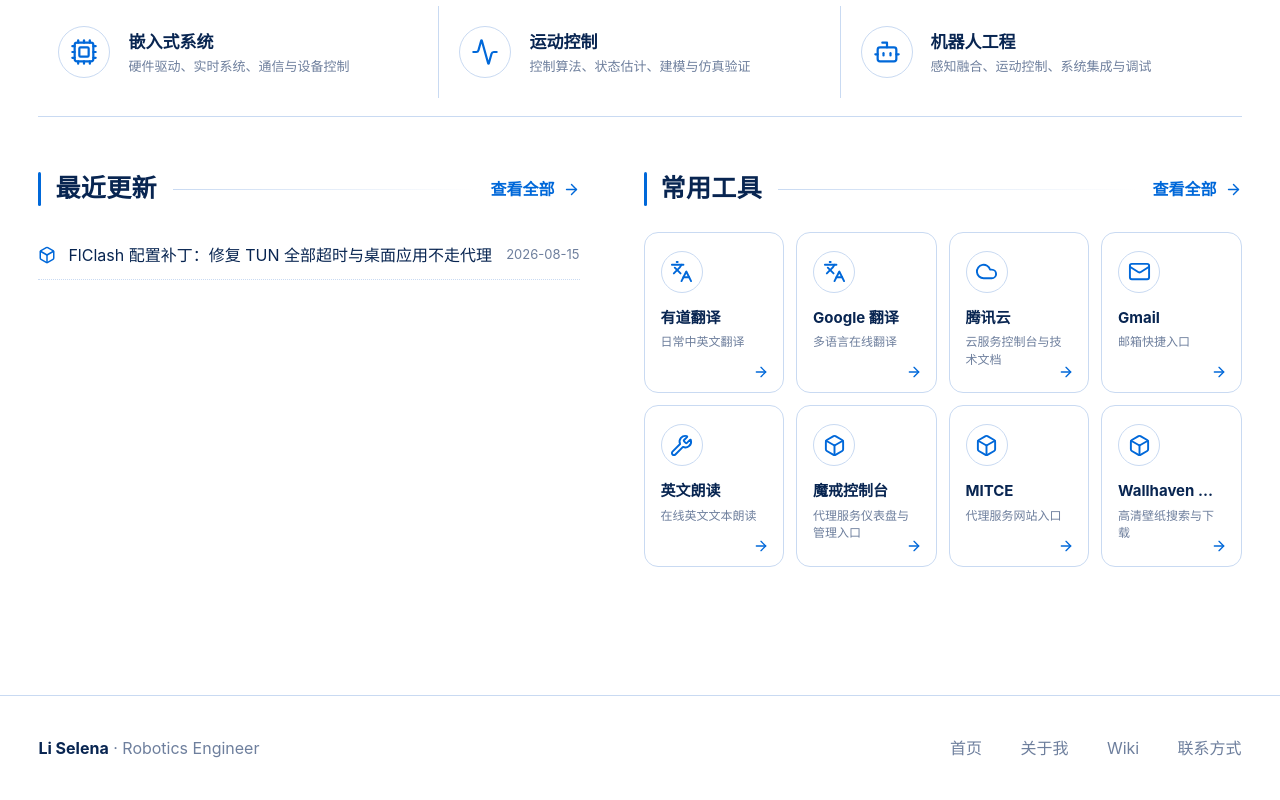
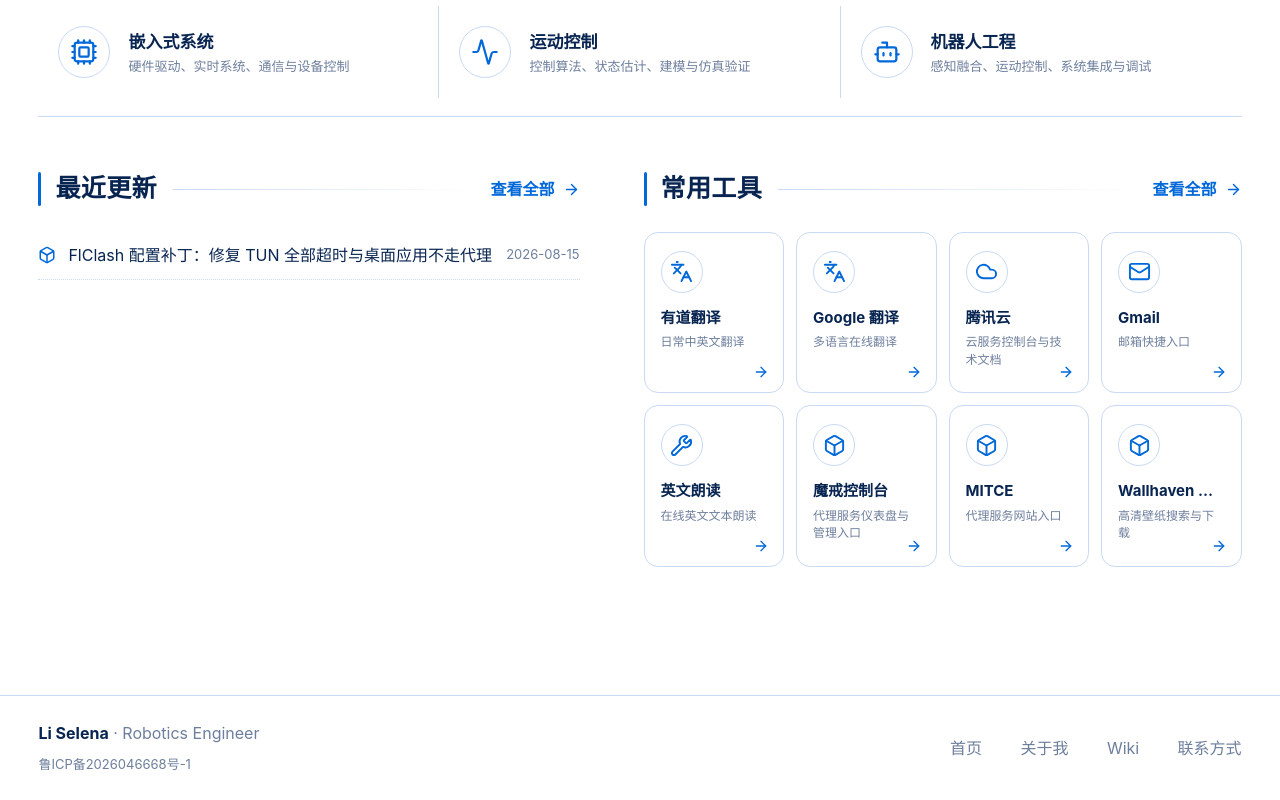
Before and after one commit to Li-Selena/personalWeb_project, a Next.js app: page / in a window 1280 px wide. Shown: the part 811-1611 px from the top of the page. Built offline with nearby package versions, Linux system fonts and the light colour scheme.

Commit message:
feat: display ICP filing number

```diff
--- a/app/globals.css
+++ b/app/globals.css
@@ -209,6 +209,16 @@
 
 .site-footer__inner p {
   margin: 0;
+}
+
+.site-footer__identity {
+  display: grid;
+  gap: 8px;
+}
+
+.site-footer__icp {
+  width: fit-content;
+  font-size: 13px;
 }
 
 .site-footer__inner strong {
--- a/components/site-footer.tsx
+++ b/components/site-footer.tsx
@@ -5,11 +5,21 @@
   return (
     <footer className="site-footer">
       <div className="site-footer__inner">
-        <p>
-          <strong>Li Selena</strong>
-          <span aria-hidden="true"> · </span>
-          Robotics Engineer
-        </p>
+        <div className="site-footer__identity">
+          <p>
+            <strong>Li Selena</strong>
+            <span aria-hidden="true"> · </span>
+            Robotics Engineer
+          </p>
+          <a
+            className="site-footer__icp"
+            href={siteConfig.icp.url}
+            rel="noopener noreferrer"
+            target="_blank"
+          >
+            {siteConfig.icp.number}
+          </a>
+        </div>
         <nav aria-label="页脚导航">
           {siteConfig.nav.map((item) => (
             <Link href={item.href} key={item.href}>
--- a/data/site.ts
+++ b/data/site.ts
@@ -17,6 +17,10 @@
   description:
     "机器人工程师 Li Selena 的个人学习记录与日常工具站，整理嵌入式、ROS 2、仿真、环境搭建和控制算法相关内容。",
   url: "https://www.liselena.cn",
+  icp: {
+    number: "鲁ICP备2026046668号-1",
+    url: "https://beian.miit.gov.cn/",
+  },
   nav: [
     { href: "/", label: "首页" },
     { href: "/about/", label: "关于我" },
```
